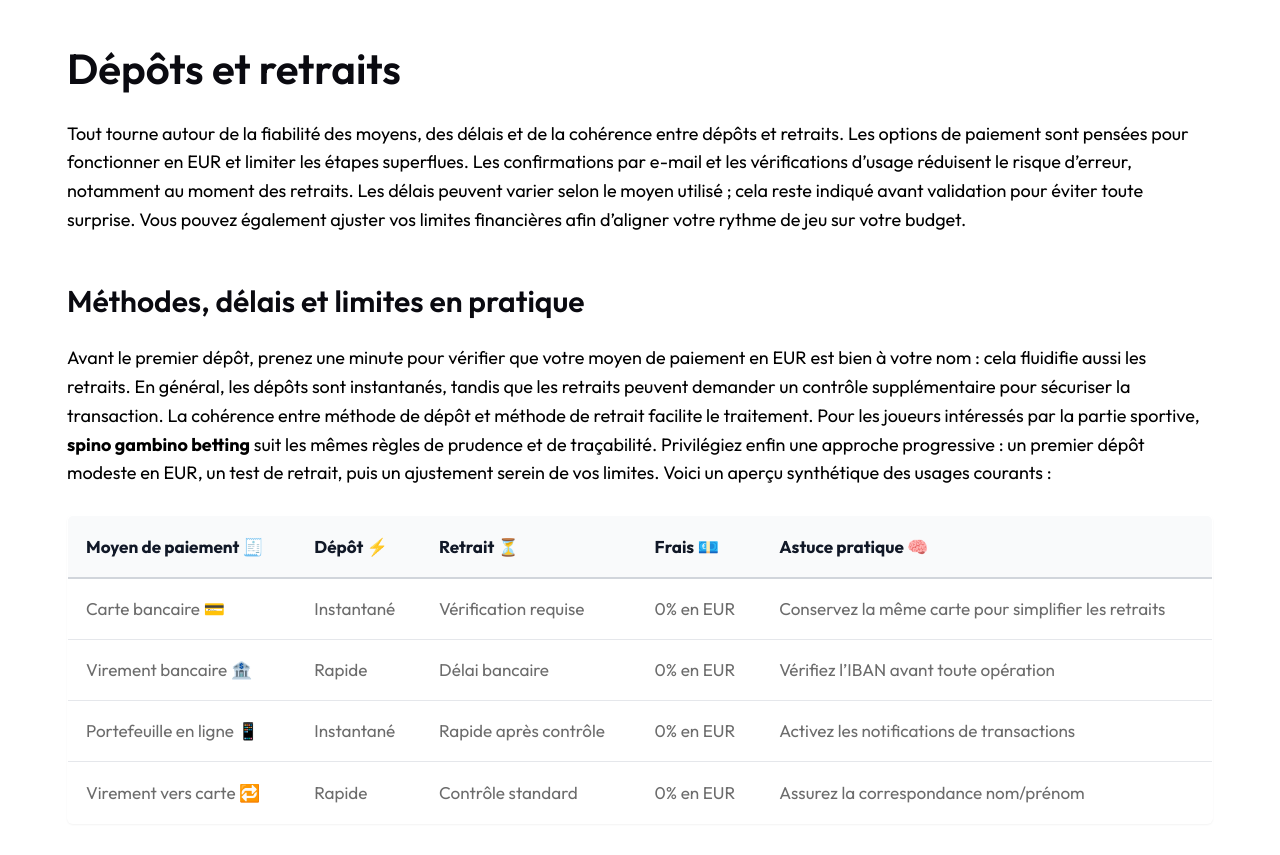
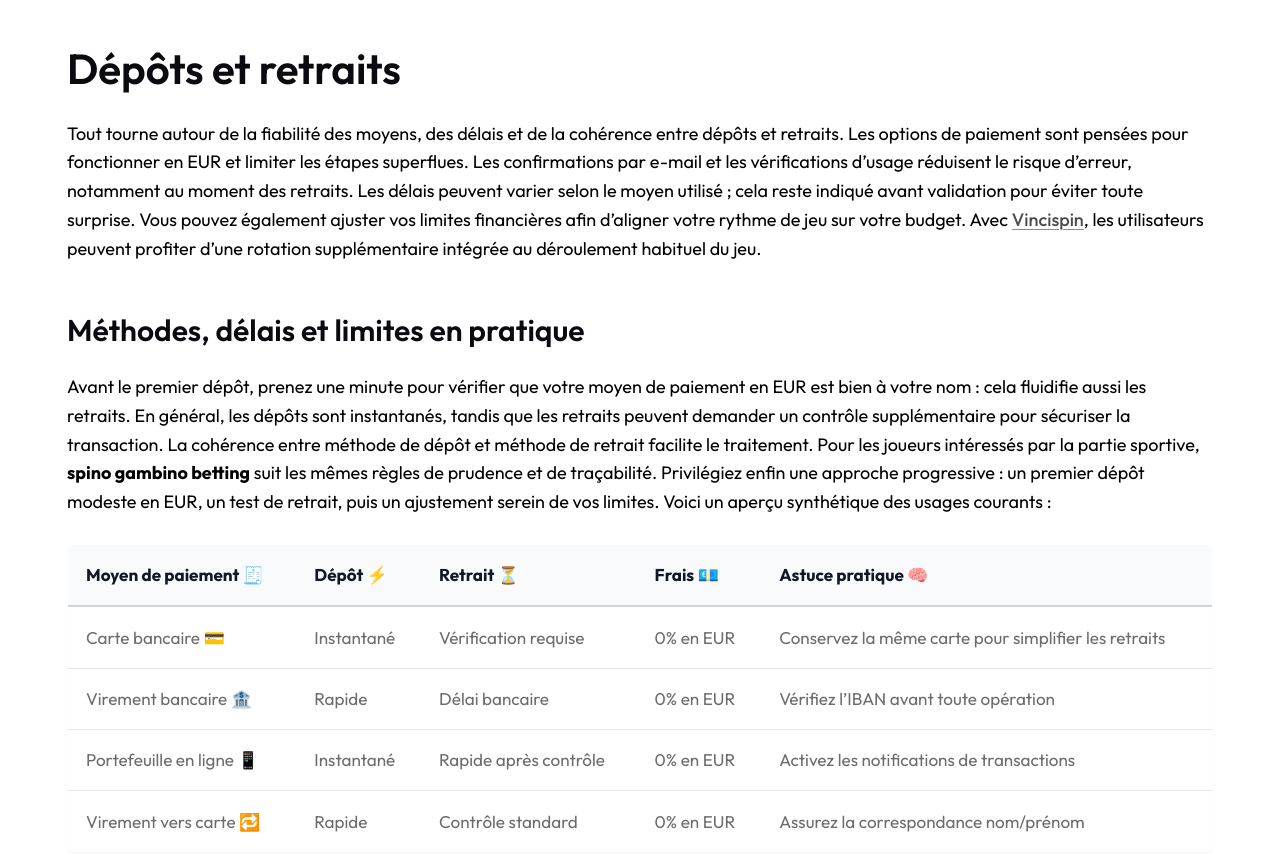
Before and after one commit to giop-54/spino-gambinocasino.fr, a plain HTML site: page index.html in a window 1280 px wide. Shown: the part 4611-5466 px from the top of the page. Drawn offline with Linux system fonts and the light colour scheme.

Commit message:
Update index.html

```diff
--- a/index.html
+++ b/index.html
@@ -388,7 +388,7 @@ confirmations par e-mail et les vérifications d’usage réduisent le
 risque d’erreur, notamment au moment des retraits. Les délais peuvent
 varier selon le moyen utilisé ; cela reste indiqué avant validation pour
 éviter toute surprise. Vous pouvez également ajuster vos limites
-financières afin d’aligner votre rythme de jeu sur votre budget.</p>
+financières afin d’aligner votre rythme de jeu sur votre budget. Avec <a href="https://vincispin.fr" title="Vincispin">Vincispin</a>, les utilisateurs peuvent profiter d’une rotation supplémentaire intégrée au déroulement habituel du jeu.</p>
 <h3 id="méthodes-délais-et-limites-en-pratique">Méthodes, délais et limites en pratique</h3>
 <p>Avant le premier dépôt, prenez une minute pour vérifier que votre moyen
 de paiement en EUR est bien à votre nom : cela fluidifie aussi les
```
